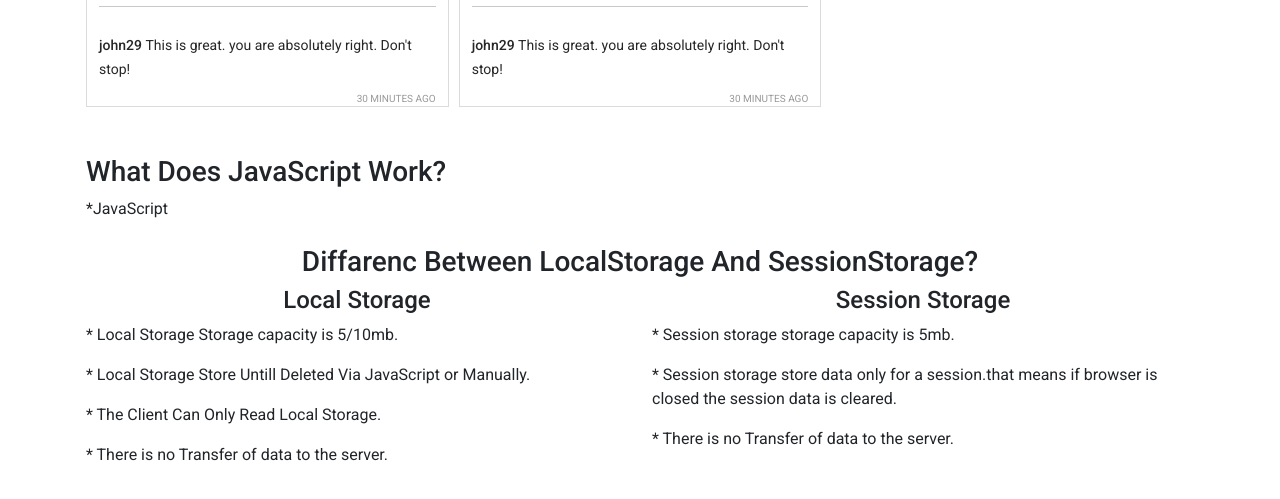
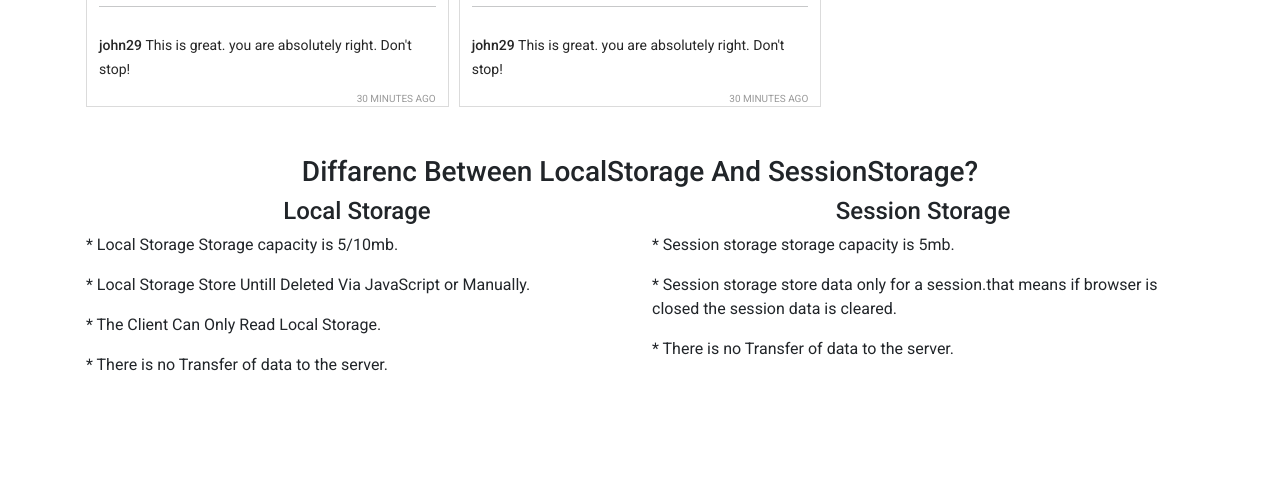
Before and after one commit to mowuj/inista-shohor, a plain HTML site: page index.html in a window 1280 px wide. Shown: the part 1425-1924 px from the top of the page. After the commit the page ends 1882 px from the top, so only its background shows below. Drawn offline with nearby package versions, Linux system fonts and the light colour scheme.

```diff
--- a/index.html
+++ b/index.html
@@ -77,8 +77,7 @@
                 <h1>Reported posts</h1>
             </div>
             <section class="my-5">
-                <h3>What Does JavaScript Work?</h3>
-                <p>*JavaScript </p>
+
 
                 <div class="row my-4">
                     <h3 class="text-center">Diffarenc Between LocalStorage And SessionStorage?</h3>
```
